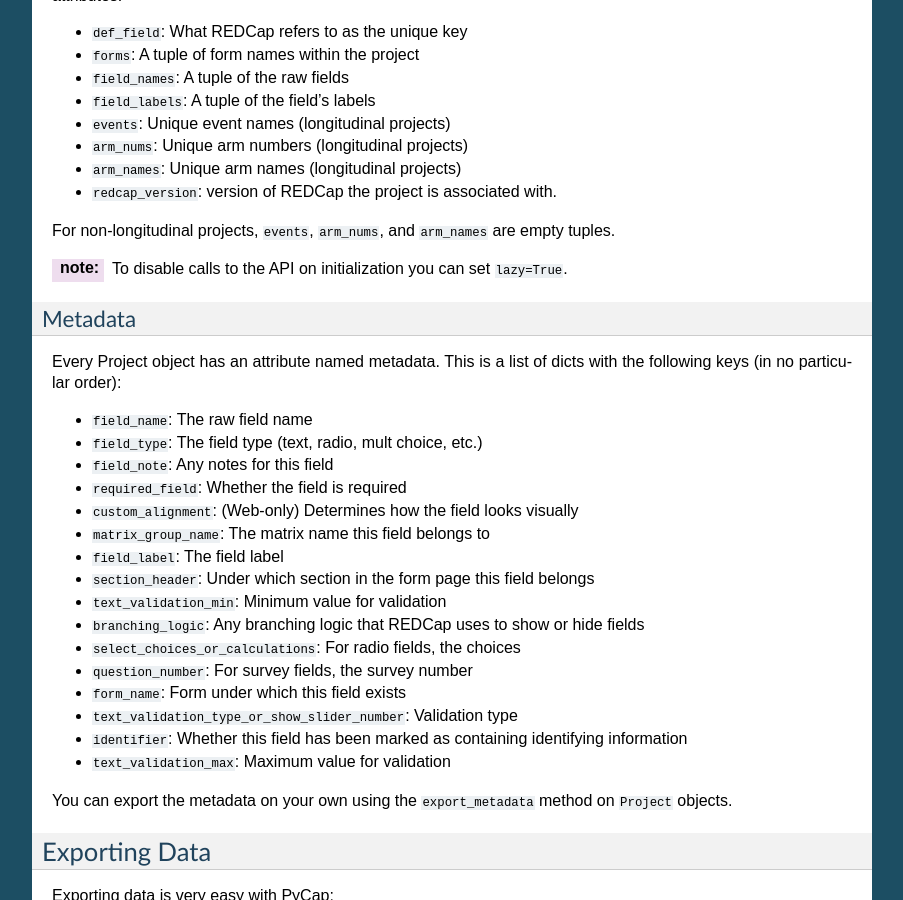
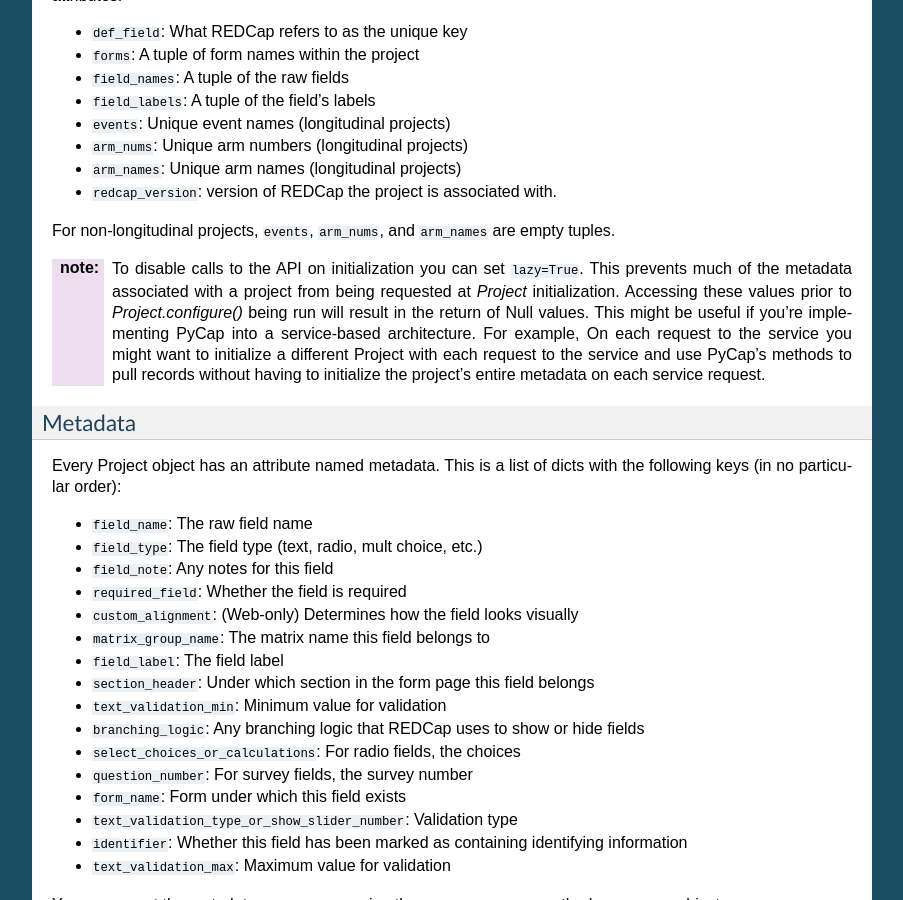
Before and after one commit to redcap-tools/PyCap, a Sphinx documentation site: the page built from docs/deep.rst, in a window 1280 px wide and 900 px high, scrolled down 951 px. Shown: the whole window, without its empty margins (198-1101 px from the left). Built offline with Sphinx 7.4.7, drawn with Linux system fonts in a browser that asks for light colours.

Commit message:
Additional clarification of lazy keyword arg in documentation

```diff
--- a/docs/deep.rst
+++ b/docs/deep.rst
@@ -48,7 +48,7 @@ When creating a ``Project`` object, PyCap goes ahead and makes some useful API c
 
 For non-longitudinal projects, ``events``, ``arm_nums``, and ``arm_names`` are empty tuples.
 
-:note: To disable calls to the API on initialization you can set ``lazy=True``.
+:note: To disable calls to the API on initialization you can set ``lazy=True``. This prevents much of the metadata associated with a project from being requested at `Project` initialization. Accessing these values prior to `Project.configure()` being run will result in the return of Null values. This might be useful if you're implementing PyCap into a service-based architecture. For example, On each request to the service you might want to initialize a different Project with each request to the service and use PyCap's methods to pull records without having to initialize the project's entire metadata on each service request.
 
 Metadata
 ^^^^^^^^
```
